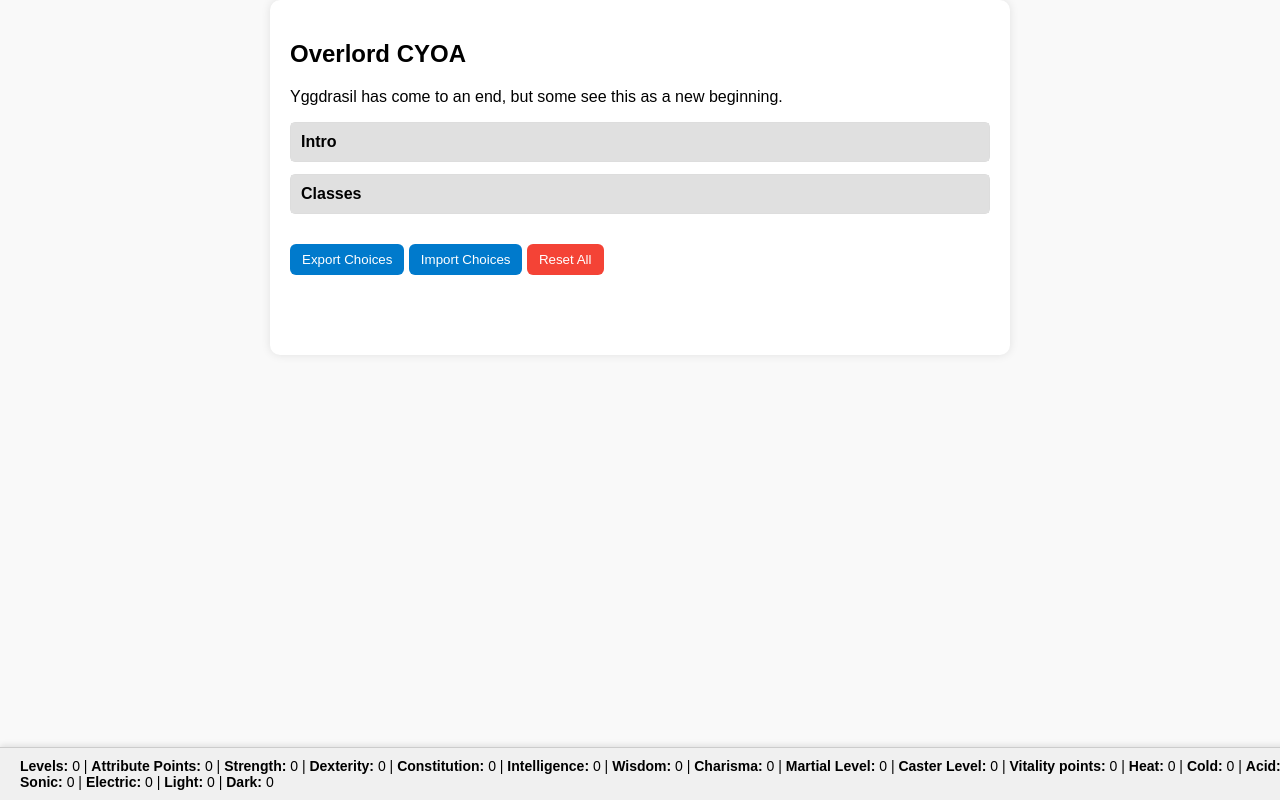
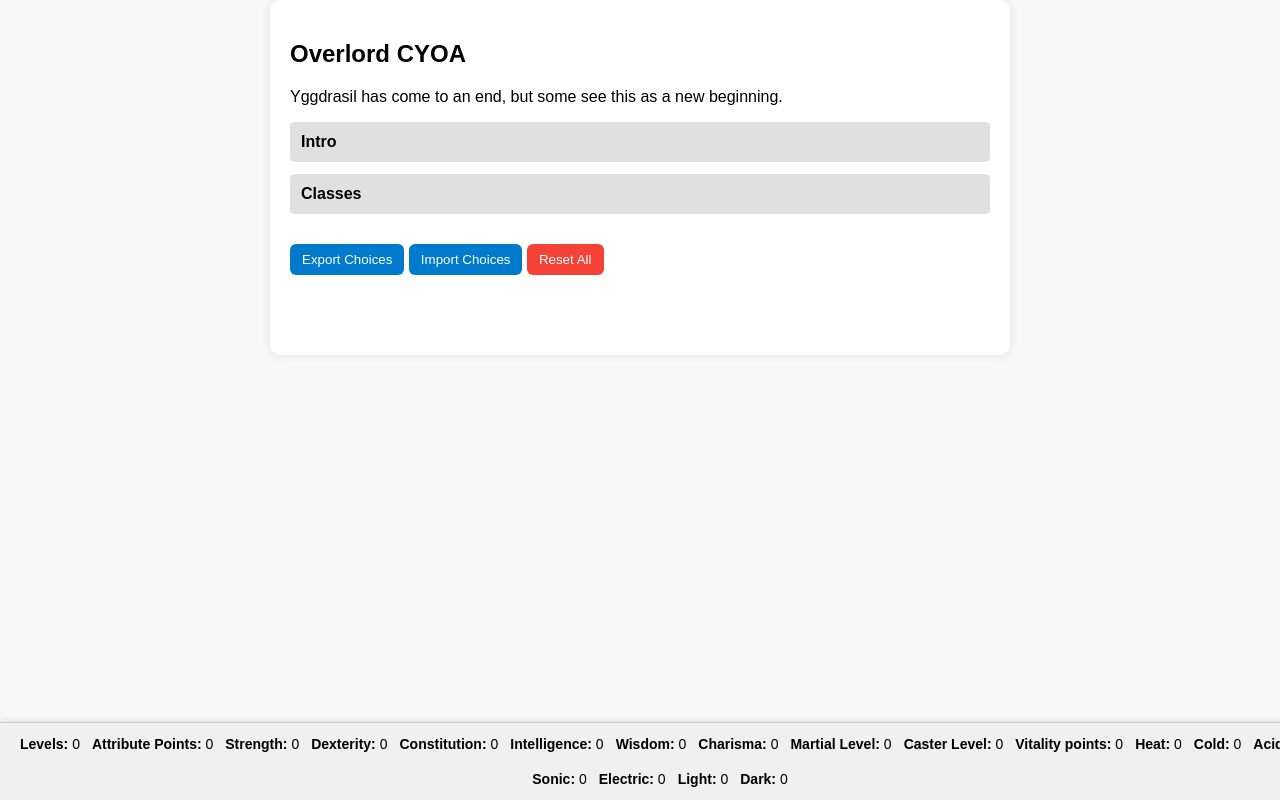
Before and after one commit to vedantm8/icyoa-template, a plain HTML site: page index.html in a window 1280 px wide. Drawn offline with Linux system fonts and the light colour scheme.

Commit message:
updated text and points display

```diff
--- a/input.json
+++ b/input.json
@@ -638,11 +638,11 @@
                         "label": "Fallen Angel",
                         "description": "Have Wings and can Fly as easily as running. Can see if a Creature is Living, Undead, or Construct. Have Divine Spellcasting (WIS or CHA). Choose one Domain, you cast spells from that Domain at halved Mana Cost.",
                         "cost": {
-                            "Martial Level": 5,
-                            "Caster Level": 20,
-                            "Vitality points": 21,
-                            "Acid": 25,
-                            "Sonic": -25,
+                            "Martial Level": -5,
+                            "Caster Level": -20,
+                            "Vitality points": -21,
+                            "Acid": -25,
+                            "Sonic": 25,
                             "Light": 50,
                             "Dark": -50
                         }
@@ -662,6 +662,7 @@
                             "Dark": 50
                         }
                     },
+
                     {
                         "id": "elementalSpecies",
                         "label": "Elemental",
--- a/script.js
+++ b/script.js
@@ -381,8 +381,8 @@ function addSelection(option) {
 function updatePointsDisplay() {
     const display = document.getElementById("pointsDisplay");
     display.innerHTML = Object.entries(points)
-        .map(([type, val]) => `<span style="white-space: nowrap;"><strong>${type}:</strong> ${val}</span>`)
-        .join(" | ");
+        .map(([type, val]) => `<span><strong>${type}:</strong> ${val}</span>`)
+        .join("");
 }
 
 function canSelect(option) {
@@ -582,7 +582,7 @@ function renderAccordion() {
                     if (subcat.text && subcat.text.trim() !== "") {
                         const storyText = document.createElement("div");
                         storyText.className = "story-block";
-                        storyText.textContent = subcat.text;
+                        storyText.innerHTML = subcat.text.replace(/\n/g, "<br>");
                         subcatContent.appendChild(storyText);
                     }
 
--- a/style.css
+++ b/style.css
@@ -255,3 +255,28 @@ div {
     word-break: keep-all;
     overflow-wrap: break-word;
 }
+
+#pointsDisplay {
+    display: flex;
+    flex-wrap: wrap;
+    gap: 12px;
+    justify-content: center;
+}
+
+#pointsDisplay span {
+    white-space: nowrap;
+}
+
+#pointsDisplay {
+    display: flex;
+    flex-wrap: wrap;
+    gap: 12px;
+    justify-content: center;
+    align-items: center;
+    line-height: 1.6;
+}
+
+#pointsDisplay span {
+    white-space: nowrap;
+    font-size: 14px;
+}
```
